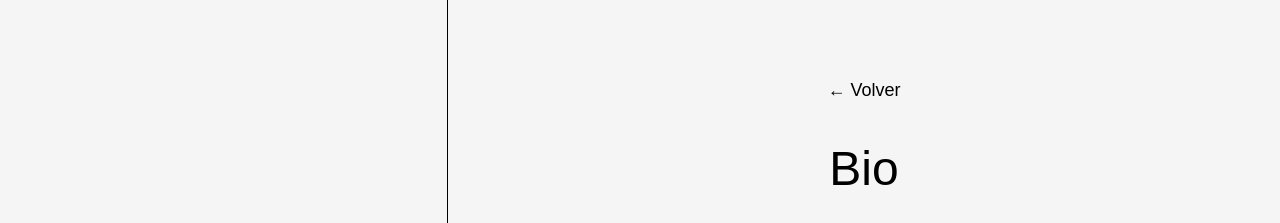
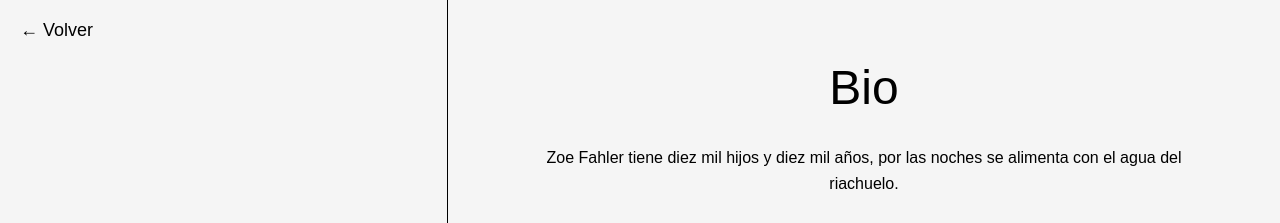
Before and after one commit to Sushistereo/zfdocu, a plain HTML site: page bio.html in a window 1280 px wide. Shown: the top 223 px of the page. Drawn offline with Linux system fonts and the light colour scheme.

Commit message:
Update bio-style.css

```diff
--- a/bio-style.css
+++ b/bio-style.css
@@ -64,11 +64,9 @@ body {
 }
 
 .back-button {
-    position: sticky;
-    top: 0;
-    background: #f5f5f5;
-    padding: 20px 0;
-    margin-bottom: 20px;
+    position: absolute;
+    top: 20px;
+    left: 20px;
     z-index: 10;
 }
 
```
